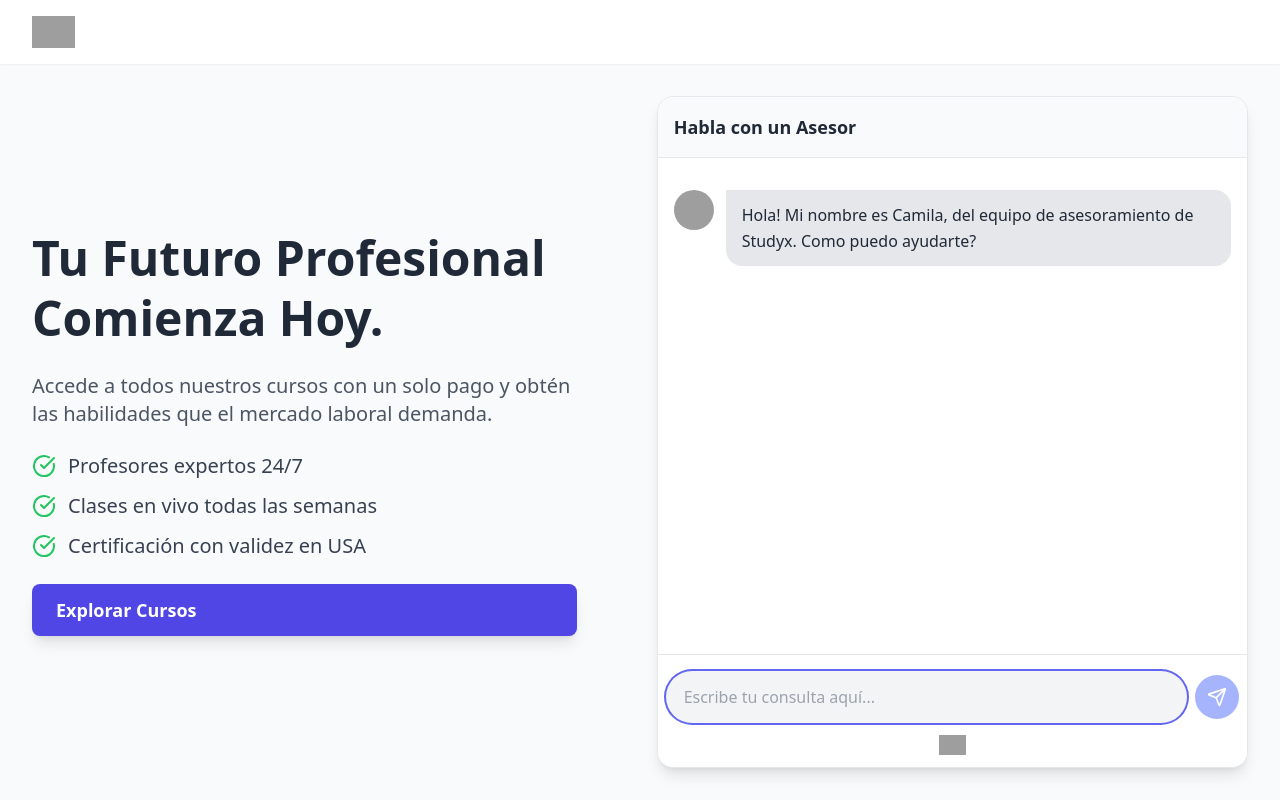
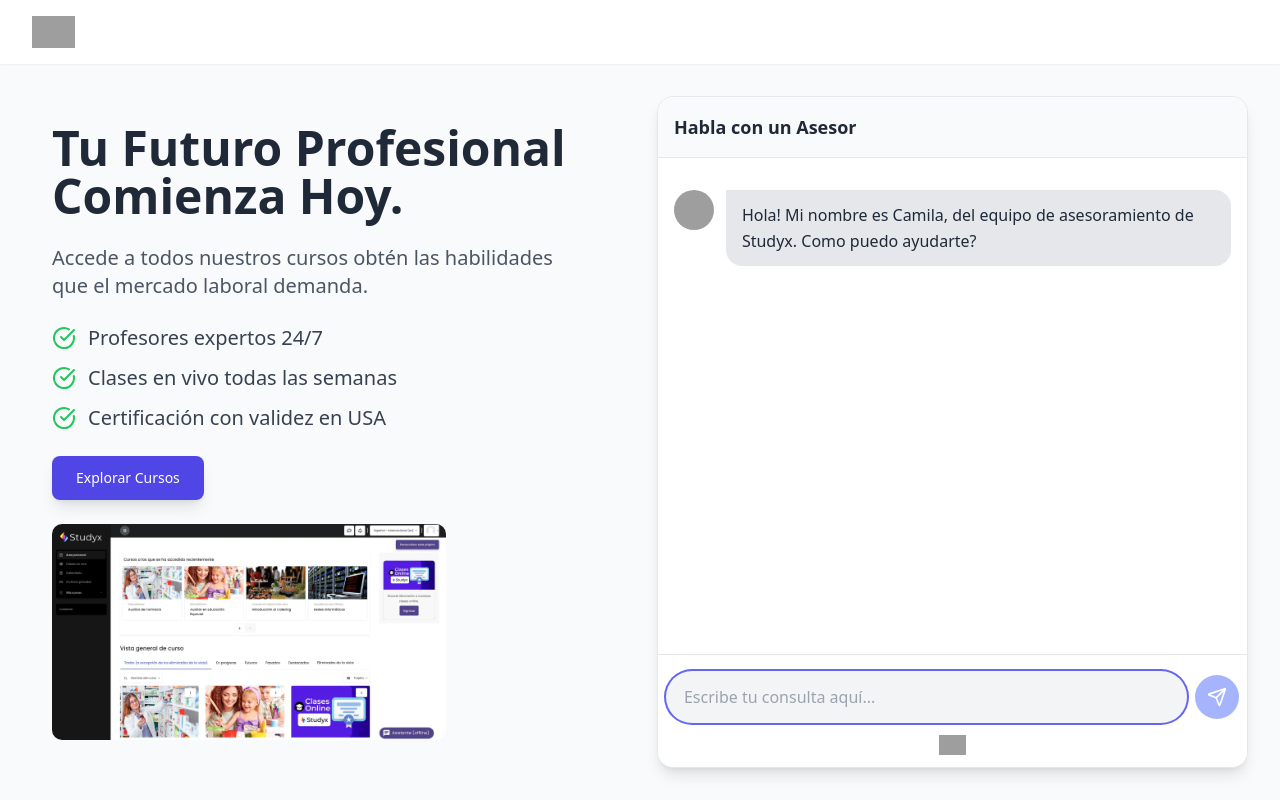
Before and after one commit to lbozzolo/asesor-studyx, a React (Create React App) app: page / in a window 1280 px wide. Built offline with nearby package versions, Linux system fonts and the light colour scheme; grey boxes are pictures that could not be loaded.

Commit message:
Agregado de imagen

```diff
--- a/src/App.css
+++ b/src/App.css
@@ -36,3 +36,15 @@
     transform: rotate(360deg);
   }
 }
+
+.img {
+  width: 75%;
+  height: auto;
+  max-width: 600px;
+  margin-top: 20px;
+  border-radius: 10px;
+}
+
+.title {
+  line-height: 1em;
+}
--- a/src/App.js
+++ b/src/App.js
@@ -1,3 +1,4 @@
+import './App.css';
 import React, { useState, useEffect, useRef } from 'react';
 import { Send, Bot, User, Loader, Sparkles, X, MessageSquare, BookOpen, Briefcase, CheckCircle } from 'lucide-react';
 
@@ -307,21 +308,24 @@ export default function App() {
             <div className="flex flex-col lg:flex-row gap-8 h-full">
 
             {/* Columna Izquierda: Marketing (oculta en móvil) */}
-            <div className="hidden lg:flex lg:w-1/2 flex-col justify-center space-y-6 pr-12">
-                <h1 className="text-5xl font-bold text-gray-800 leading-tight">
+            <div className="hidden lg:flex lg:w-1/2 flex-col justify-center space-y-6 pr-12 p-5">
+
+                <h1 className="text-5xl font-bold text-gray-800 leading-tight title">
                     Tu Futuro Profesional Comienza Hoy.
                 </h1>
                 <p className="text-xl text-gray-600">
-                    Accede a todos nuestros cursos con un solo pago y obtén las habilidades que el mercado laboral demanda.
+                    Accede a todos nuestros cursos obtén las habilidades que el mercado laboral demanda.
                 </p>
                 <ul className="space-y-3 text-xl">
                     <li className="flex items-center gap-3"><CheckCircle className="text-green-500 flex-shrink-0" size={24} /><span className="text-gray-700">Profesores expertos 24/7</span></li>
                     <li className="flex items-center gap-3"><CheckCircle className="text-green-500 flex-shrink-0" size={24} /><span className="text-gray-700">Clases en vivo todas las semanas</span></li>
                     <li className="flex items-center gap-3"><CheckCircle className="text-green-500 flex-shrink-0" size={24} /><span className="text-gray-700">Certificación con validez en USA</span></li>
                 </ul>
-                <a href="https://studyxacademia.com/cursos/" target="_blank" rel="noopener noreferrer" className="mt-4 bg-indigo-600 text-white font-bold py-3 px-6 rounded-lg hover:bg-indigo-700 transition-colors shadow-lg text-lg">
+                <a href="https://studyxacademia.com/cursos/" target="_blank" rel="noopener noreferrer"
+                    className="mt-4 bg-indigo-600 text-white py-3 px-6 rounded-lg hover:bg-indigo-700 transition-colors shadow-lg text-sm inline-block self-start">
                     Explorar Cursos
                 </a>
+                <img className="img" src="plataforma.webp" />
             </div>
 
             {/* Columna Derecha: Chat (ocupa todo el ancho en móvil) */}
```
Also changed, not shown: public/plataforma.webp (added).
